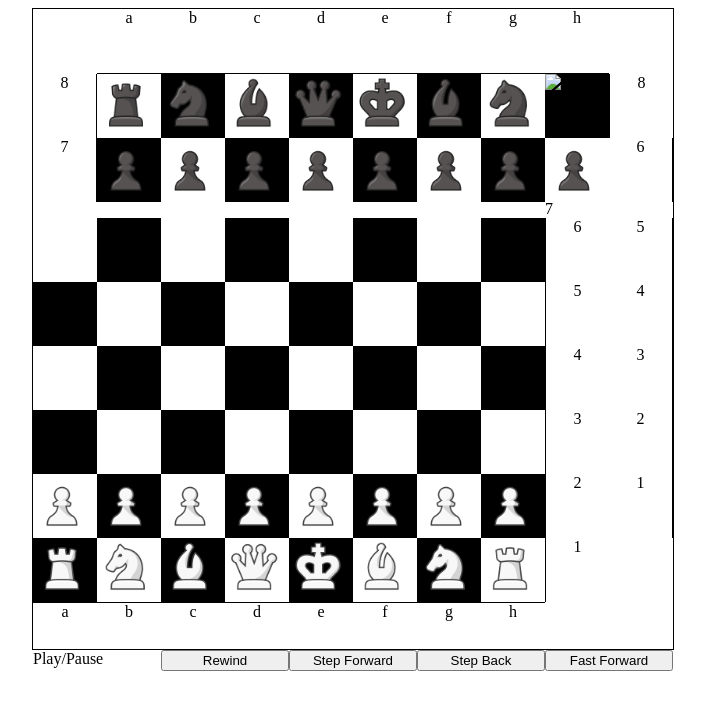
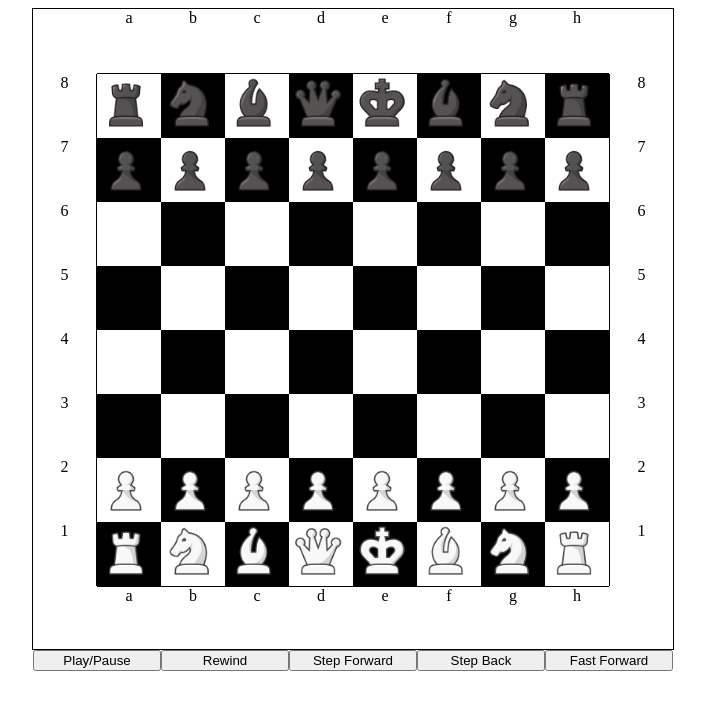
Before and after one commit to Matthew-McDonald/TIY-Chessboard, a plain HTML site: page index.html in a window 1280 px wide. Shown: the whole page, without its empty margins (287-992 px from the left). Drawn offline with Linux system fonts and the light colour scheme.

Commit message:
fix div error

```diff
--- a/index.html
+++ b/index.html
@@ -36,7 +36,7 @@
       <div class="white-cell"> <img id="BK" src="images/black-king.png" alt="Black King Piece"></div>
       <div class="black-cell"> <img id="BB2" src="images/black-bishop.png" alt="Black Bishop Piece"></div>
       <div class="white-cell"> <img id="BKN2" src="images/black-knight.png" alt="Black Knight Piece"></div>
-      <div class="black-cell"> <img id="BC2" src="images/black-cale.png" alt="Black Castle Piece"></div>
+      <div class="black-cell"> <img id="BC2" src="images/black-castle.png" alt="Black Castle Piece"></div>
       <div class="number-column-right">8</div>
 
       <!--ROW TWO-->
@@ -49,7 +49,7 @@
       <div class="black-cell"> <img id="BP5" src="images/black-pawn.png" alt="Black Pawn Piece"></div>
       <div class="white-cell"> <img id="BP6" src="images/black-pawn.png" alt="Black Pawn Piece"></div>
       <div class="black-cell"> <img id="BP7" src="images/black-pawn.png" alt="Black Pawn Piece"></div>
-      <div class="white-cell"> <img id="BP8" src="images/black-pawn.png" alt="Black Pawn Piece"></di
+      <div class="white-cell"> <img id="BP8" src="images/black-pawn.png" alt="Black Pawn Piece"></div>
       <div class="number-column-right">7</div>
 
       <!--ROW THREE-->
@@ -145,7 +145,7 @@
 
     </div>
 
-    <div class="button-container
+    <div class="button-container" >
       <button type="button" name="button" class="button">Play/Pause</button>
       <button type="button" name="button" class="button">Rewind</button>
       <button type="button" name="button" class="button">Step Forward</button>
```
